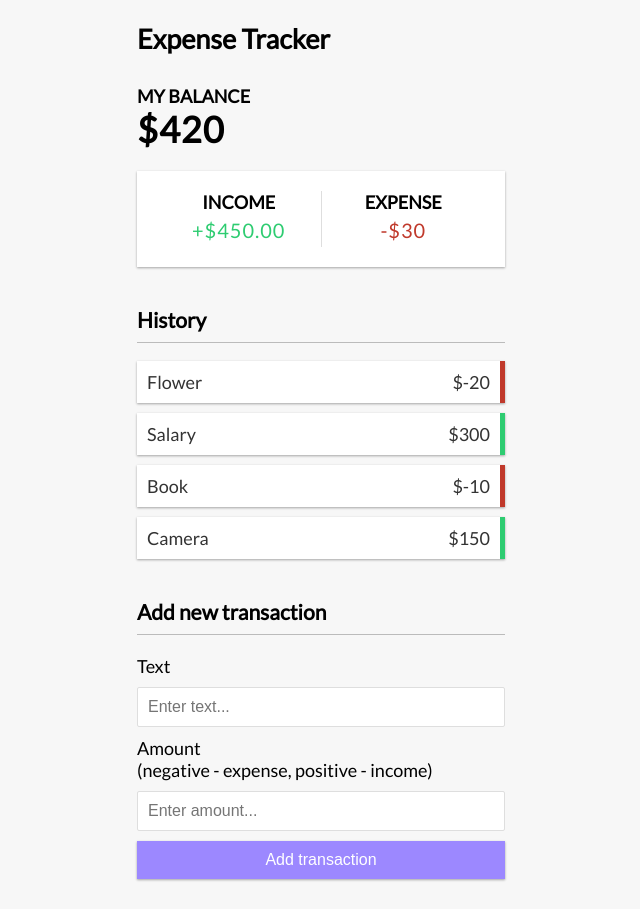
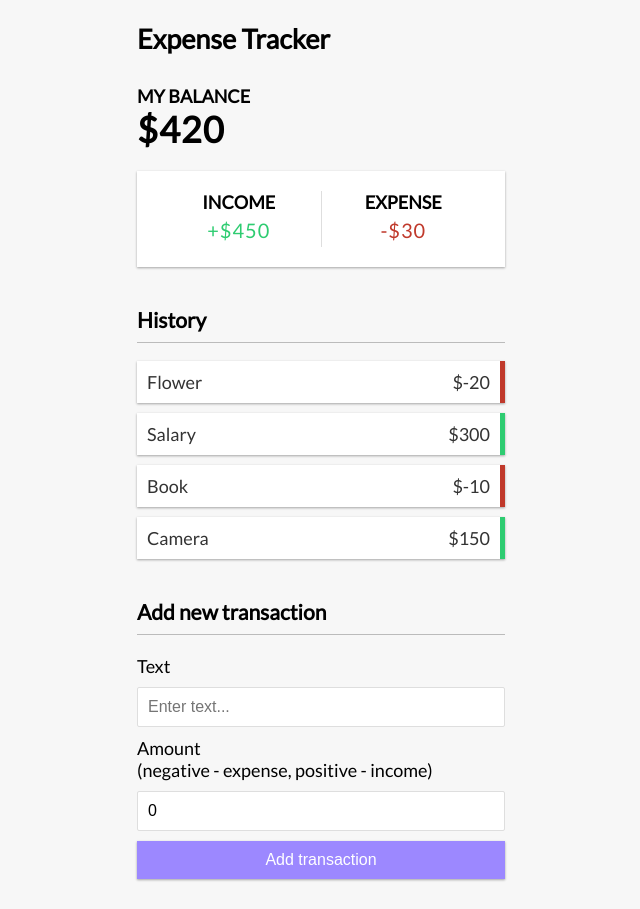
Before and after one commit to Olzhas92/vue-expense-tracker, a Vue app: page / in a window 1280 px wide. Shown: the whole page, without its empty margins (319-959 px from the left). Built offline with nearby package versions, Linux system fonts and the light colour scheme.

Commit message:
start of form

```diff
--- a/package.json
+++ b/package.json
@@ -9,7 +9,8 @@
     "preview": "vite preview"
   },
   "dependencies": {
-    "vue": "^3.3.10"
+    "vue": "^3.3.10",
+    "vue-toastification": "^2.0.0-rc.5"
   },
   "devDependencies": {
     "@vitejs/plugin-vue": "^4.5.1",
--- a/src/App.vue
+++ b/src/App.vue
@@ -3,7 +3,7 @@
     <Header />
     <div class="container">
       <Balance :total="total" />
-      <IncomeExpenses :income="income" :expense="expense" />
+      <IncomeExpenses :income="+income" :expense="+expense" />
       <TransactionList :transactions="transactions" />
       <AddTransaction />
     </div>
--- a/src/components/AddTransaction.vue
+++ b/src/components/AddTransaction.vue
@@ -1,21 +1,36 @@
 <template>
   <h3>Add new transaction</h3>
-  <form id="form">
+  <form id="form" @submit.prevent="onSubmit">
     <div class="form-control">
       <label for="text">Text</label>
-      <input type="text" id="text" placeholder="Enter text..." />
+      <input type="text" id="text" placeholder="Enter text..." v-model="text" />
     </div>
     <div class="form-control">
       <label for="amount"
         >Amount <br />
         (negative - expense, positive - income)</label
       >
-      <input type="number" id="amount" placeholder="Enter amount..." />
+      <input
+        type="number"
+        id="amount"
+        placeholder="Enter amount..."
+        v-model="amount"
+      />
     </div>
     <button class="btn">Add transaction</button>
   </form>
 </template>
 
-<script setup></script>
+<script setup>
+import { ref } from "vue";
 
-<style lang="scss" scoped></style>
+const text = ref("");
+const amount = ref(0);
+
+const onSubmit = () => {
+
+  console.log(text.value, amount.value);
+};
+</script>
+
+<style lang="css" scoped></style>
```
Also changed, not shown: 1 other file (tests, documents, lock files or other folders).
